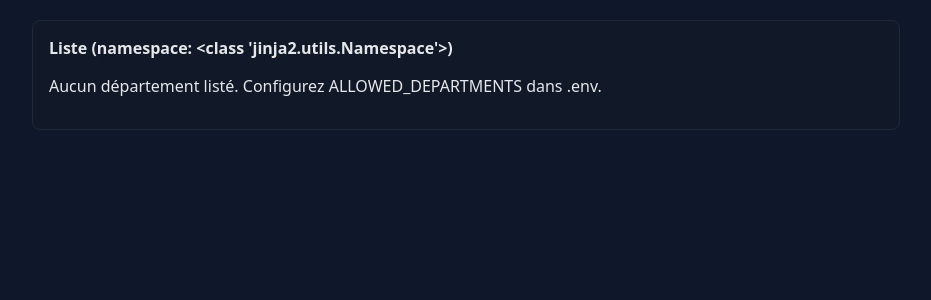
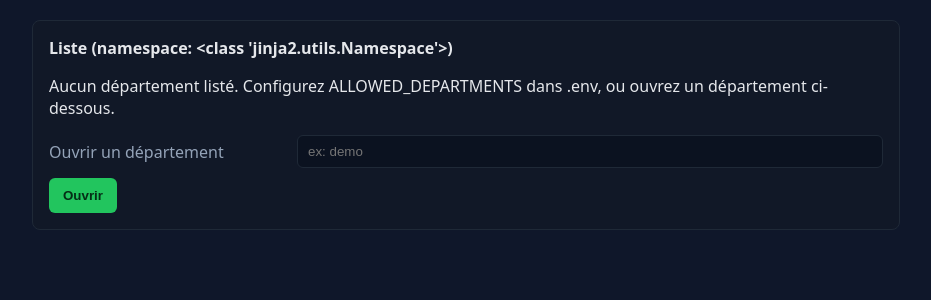
Before and after one commit to Ikram199/TachesRepartitionOdoo, a Flask app: template templates/departments.html in a window 1280 px wide. Shown: the part 57-357 px from the top of the page, without its empty margins (174-1105 px from the left). Run offline with Flask 3, Linux system fonts and the light colour scheme; the template is opened without the code that fills it, so the values that code supplies are empty.

Commit message:
departement change

```diff
--- a/app.py
+++ b/app.py
@@ -52,6 +52,9 @@ def file_only_mode() -> bool:
     # When true, UI should hide DB features and routes may no-op for DB
     return _truthy(os.environ.get("FILE_ONLY")) or _truthy(os.environ.get("DISABLE_DB"))
 
+def single_db_mode() -> bool:
+    # In single-db mode, we never create/switch per-department databases
+    return _truthy(os.environ.get("SINGLE_DB"))
 
 @app.get("/health")
 def health():
@@ -623,10 +626,14 @@ def simple_load():
         dept = request.args.get("dept") or payload.get("dept")
         if not dept:
             return jsonify({"ok": False, "error": "ParamÃ¨tre 'dept' requis"}), 400
-        qname = qualify_db_name(dept)
-        ensure_database_exists(qname)
-        set_current_database(qname)
-        engine = get_engine()
+        if single_db_mode():
+            qname = os.environ.get("MYSQL_DB") or ""
+            engine = get_engine()
+        else:
+            qname = qualify_db_name(dept)
+            ensure_database_exists(qname)
+            set_current_database(qname)
+            engine = get_engine()
         base_dir = os.path.abspath(os.path.join(os.path.dirname(__file__), os.pardir))
         # Ingestion stricte depuis le dossier du département (évite mélanges)
         results = load_department_bundle(engine, department=dept, table_prefix=None, base_dir=base_dir, strict=True)
@@ -673,7 +680,7 @@ def ui_department_csv(dept: str):
         return redirect(url_for('ui_departments'))
     base_dir = os.path.abspath(os.path.join(os.path.dirname(__file__), os.pardir))
     paths = resolve_dept_csv_paths(dept, base_dir=base_dir, strict=True)
-    return render_template("department_csv.html", dept=dept, files=CSV_LOGICAL, paths=paths, file_only=file_only_mode())
+    return render_template("department_csv.html", dept=dept, files=CSV_LOGICAL, paths=paths, file_only=file_only_mode(), single_db=single_db_mode())
 
 
 @app.post("/departments/<dept>/csv/upload")
@@ -700,9 +707,12 @@ def department_csv_upload(dept: str):
 def department_csv_load(dept: str):
     if not is_allowed_department(dept):
         return jsonify({"ok": False, "error": "DÃ©partement non autorisÃ©"}), 403
-    ensure_database_exists(qualify_db_name(dept))
-    set_current_database(qualify_db_name(dept))
-    engine = get_engine()
+    if single_db_mode():
+        engine = get_engine()
+    else:
+        ensure_database_exists(qualify_db_name(dept))
+        set_current_database(qualify_db_name(dept))
+        engine = get_engine()
     base_dir = os.path.abspath(os.path.join(os.path.dirname(__file__), os.pardir))
     try:
         results = load_department_bundle(engine, department=dept, table_prefix=None, base_dir=base_dir, strict=True)
@@ -712,6 +722,17 @@ def department_csv_load(dept: str):
     except Exception as e:
         flash(f"Erreur: {e}", "error")
         return redirect(url_for('ui_department_csv', dept=dept))
+
+@app.get("/departments/open")
+def departments_open():
+    name = request.args.get('dept')
+    if not name:
+        flash("Saisissez un nom de département", "error")
+        return redirect(url_for('ui_departments'))
+    if not is_allowed_department(name):
+        flash("DǸpartement non autorisǸ", "error")
+        return redirect(url_for('ui_departments'))
+    return redirect(url_for('ui_department_csv', dept=name))
 
 
 @app.post("/departments/<dept>/assign")
--- a/templates/departments.html
+++ b/templates/departments.html
@@ -26,8 +26,17 @@
           {% endfor %}
         </ul>
         {% else %}
-        <p>Aucun département listé. Configurez ALLOWED_DEPARTMENTS dans .env.</p>
+        <p>Aucun département listé. Configurez ALLOWED_DEPARTMENTS dans .env, ou ouvrez un département ci-dessous.</p>
         {% endif %}
+        <form method="GET" action="/departments/open" class="db-form" style="margin-top:12px;">
+          <div class="row">
+            <label for="dept">Ouvrir un département</label>
+            <input type="text" name="dept" id="dept" placeholder="ex: demo" />
+          </div>
+          <div class="actions">
+            <button type="submit">Ouvrir</button>
+          </div>
+        </form>
       </section>
     </main>
   </body>
--- a/templates/index.html
+++ b/templates/index.html
@@ -12,6 +12,7 @@
       <nav>
         <a href="/" class="active">Accueil</a>
         <a href="/databases">Bases</a>
+        <a href="/departments">Départements</a>
         {% if not file_only %}<a href="/tables">Tables</a>{% endif %}
       </nav>
       <div id="health" class="pill">Vérification…</div>
@@ -21,9 +22,10 @@
     <main>
       <section>
         <h2>Démarrer</h2>
-        <p>Choisissez une base pour gérer ses CSV et lancer les actions.</p>
+        <p>Choisissez une base OU gérez par département (recommandé en hébergement mutualisé).</p>
         <div class="actions">
           <a class="btn" href="/databases">Aller aux bases</a>
+          <a class="btn" href="/departments">Gérer par département</a>
         </div>
       </section>
     </main>
```
Also changed, not shown: 3 other files.
